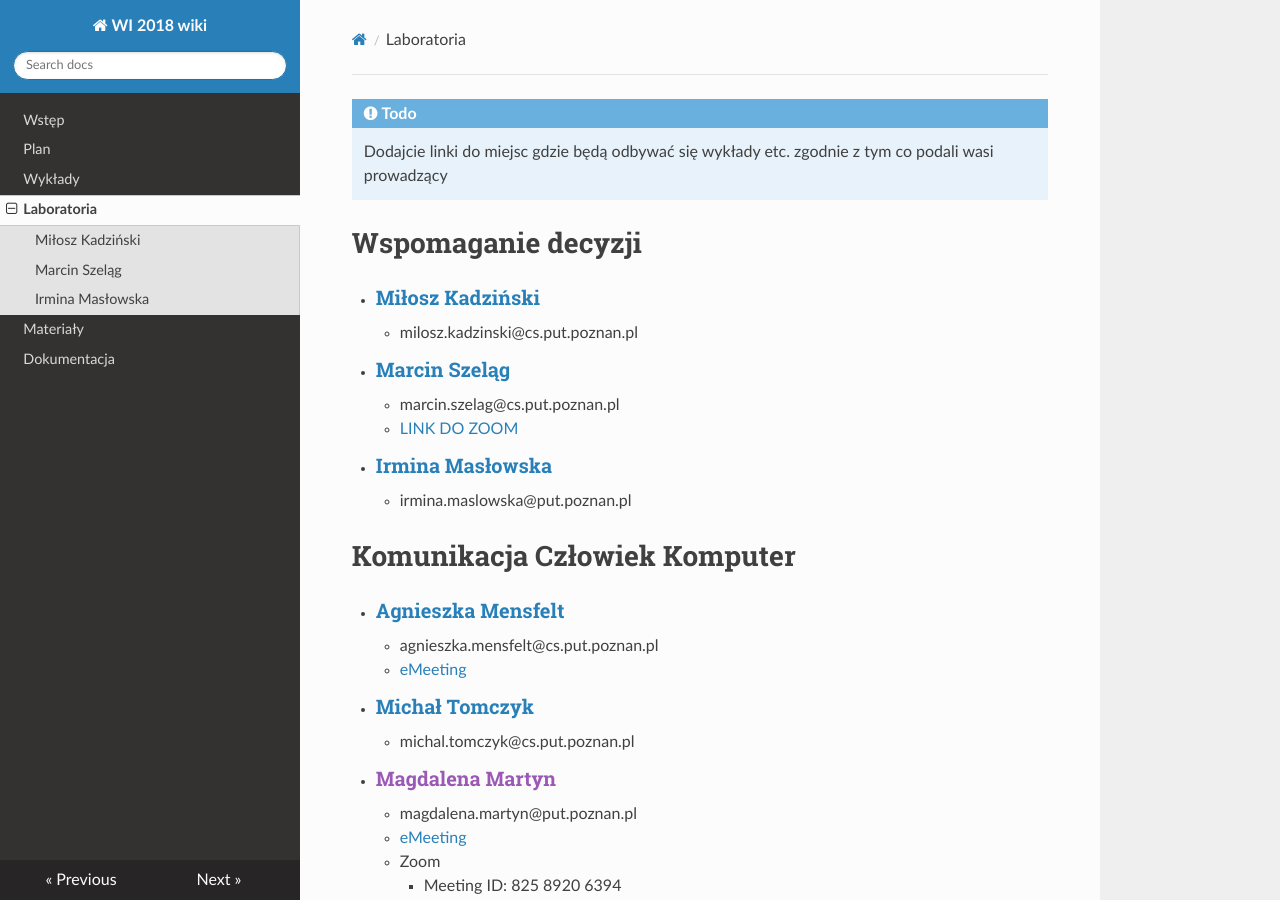
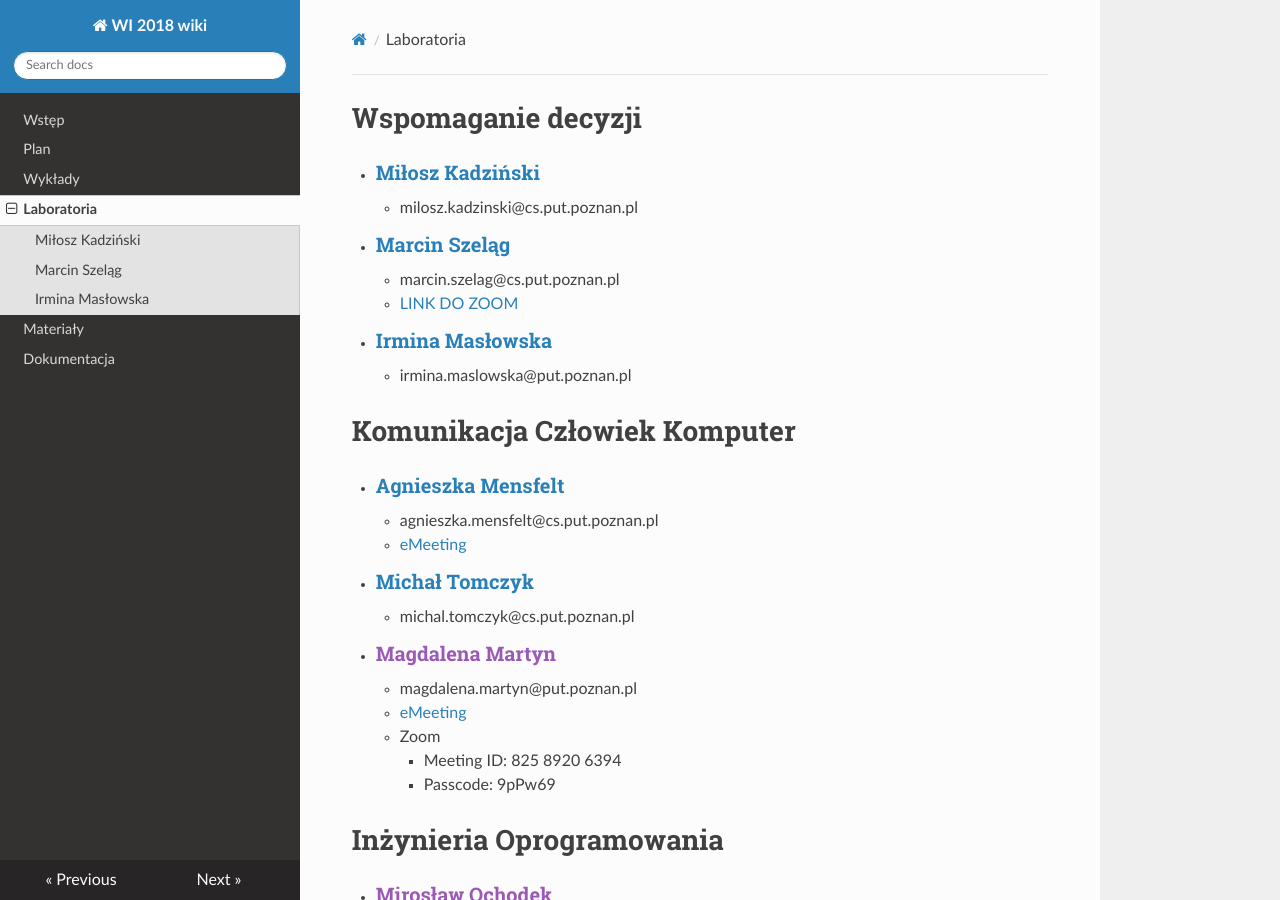
Before and after one commit to PUT-WI-18/wi18-wiki-sem5, an MkDocs documentation site: the page built from docs/laboratoria.md, in a window 1280 px wide and 900 px high. Built offline with MkDocs 1.6.1, drawn with Linux system fonts in a browser that asks for light colours; nearby versions of some CDN libraries.

Commit message:
Update laboratoria.md
bo nikomu się nie chciało poprawić wpisu na górze

```diff
--- a/docs/laboratoria.md
+++ b/docs/laboratoria.md
@@ -1,6 +1,3 @@
-!!! TODO
-    Dodajcie linki do miejsc gdzie będą odbywać się wykłady etc. zgodnie z tym co podali wasi prowadzący
-
 # Wspomaganie decyzji
 - ### [Miłosz Kadziński](http://www.cs.put.poznan.pl/mkadzinski/wd/)
     - milosz.kadzinski@cs.put.poznan.pl
```
